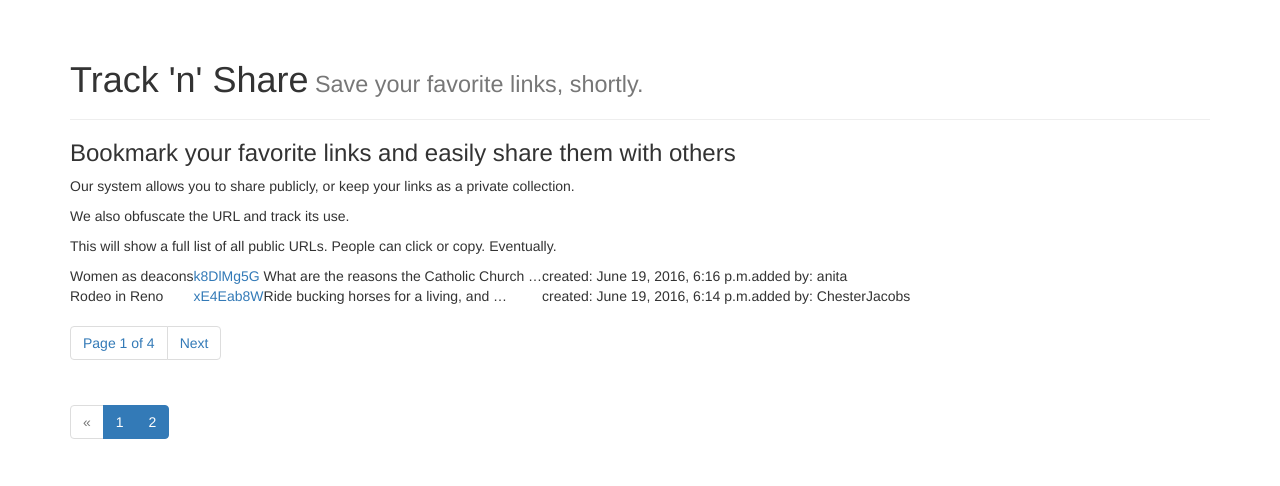
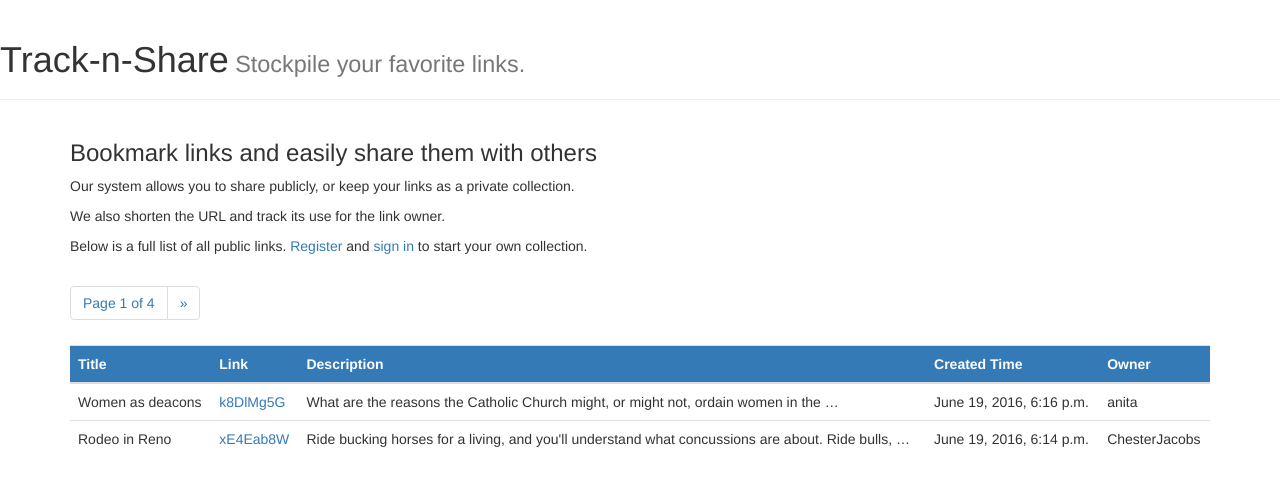
Before and after one commit to hpaasch/url_shortener, a Django app: page / in a window 1280 px wide. Shown: the part 50-536 px from the top of the page. Run offline with Django 3.2, Linux system fonts and the light colour scheme; data comes from the database, SQL or seed files in the repository; both versions use the stored data as it was after the commit; some libraries are stand-ins or nearby versions.

Commit message:
Table work underway. Some code cleanup. Tested.

```diff
--- a/shortener_app/static/shortener_app/css/main.css
+++ b/shortener_app/static/shortener_app/css/main.css
@@ -0,0 +1,4 @@
+th {
+    background-color: #337ab7;
+    color: #fff;
+}
--- a/shortener_app/views.py
+++ b/shortener_app/views.py
@@ -1,8 +1,8 @@
 from django.contrib.auth.forms import UserCreationForm
 from django.contrib.auth.models import User
 from django.core.urlresolvers import reverse_lazy
-from django.http import HttpResponse
-from django.shortcuts import render
+# from django.http import HttpResponse
+# from django.shortcuts import render
 from django.views.generic import RedirectView, TemplateView, CreateView, ListView, UpdateView, DeleteView
 from django.core.paginator import Paginator, EmptyPage, PageNotAnInteger
 from hashids import Hashids
@@ -53,7 +53,7 @@ class RegisterView(CreateView):
     success_url = "/login_view/"
 
 
-class AccountView(ListView):  # can this show a list of URLs?
+class AccountView(ListView):
     model = User
 
     def get_context_data(self, **kwargs):
@@ -79,7 +79,7 @@ class BookmarkCreateView(CreateView):
 class BookmarkUpdate(UpdateView):
     model = Bookmark
     fields = ['url', 'title', 'description']
-    template_name_suffix = '_update_form'  # is this needed?
+    # template_name_suffix = '_update_form'  # is this needed?
     template_name = 'bookmark_update.html'
 
 
@@ -89,14 +89,15 @@ class BookmarkDelete(DeleteView):
 
 # below is dead code so far. i think
 
-class LinkDetailView(TemplateView):
-    template_name = 'auth/user_list.html'
 
-    def get_context_data(self, **kwargs):
-        context = super(LinkDetailView, self).get_context_data(**kwargs)
-        context['author_list'] = Bookmark.objects.all()
-        return context
-
-
-class ClickView(ListView):
-    pass
+# class LinkDetailView(TemplateView):
+#     template_name = 'auth/user_list.html'
+#
+#     def get_context_data(self, **kwargs):
+#         context = super(LinkDetailView, self).get_context_data(**kwargs)
+#         context['author_list'] = Bookmark.objects.all()
+#         return context
+#
+#
+# class ClickView(ListView):
+#     pass
--- a/templates/base.html
+++ b/templates/base.html
@@ -4,11 +4,11 @@
 <html lang="en">
 <head>
     <meta charset="UTF-8">
-    <title>HEPurl</title>
+    <title>Track-n-Share</title>
     <link rel="stylesheet" href="{% static 'shortener_app/css/bootstrap.css' %}">
     <link rel="stylesheet" href="{% static 'shortener_app/css/main.css' %}">
-    {% block head %}
-    {% endblock %}
+{#    {% block head %}#}
+{#    {% endblock %}#}
 </head>
 <body>
     <nav class="navbar navbar-inverse navbar-static-top">
@@ -18,28 +18,20 @@
                 <a class="btn btn-primary btn-sm" href="{% url 'account_view' %}">View {{ request.user }}'s links</a>
                 <a class="btn btn-primary btn-sm" href="{% url 'bookmark_view' %}">Create new bookmark</a>
                 <a class="btn btn-primary btn-sm" href="{% url 'logout_view' %}?next={% url 'login_view' %}">Logout</a>
-                <p class="navbar-text navbar-right">Signed in as <a href="{% url 'account_view' %}"
-                                                                    class="navbar-link">{{ request.user }}</a></p>
+                <p class="navbar-text navbar-right">Signed in as <a href="{% url 'account_view' %}" class="navbar-link">{{ request.user }}</a></p>
             {% else %}
                 <a class="btn btn-primary btn-sm" href="{% url 'index_view' %}">Home</a>
                 <a class="btn btn-primary btn-sm" href="{% url 'register_view' %}">Register</a>
                 <a class="btn btn-primary btn-sm" href="{% url 'login_view' %}">Sign in</a>
-
             {% endif %}
-
         </div>
     </nav>
-
-    <!-- move header to here if it really stays the same on all pages -->
+    <div class="page-header">
+        <h1>Track-n-Share<small>  Stockpile your favorite links.</small></h1>
+    </div>
     <div class="container">
         {% block content %}
         {% endblock %}
     </div>
-    <div class="container">
-        {% block pagination %}
-        {% endblock %}
-    </div>
-
-
 </body>
 </html>
--- a/templates/index_view.html
+++ b/templates/index_view.html
@@ -2,31 +2,22 @@
 {% extends 'base.html' %}
 
 {% block content %}
-    <div class="page-header">
-        <h1>Track 'n' Share<small>  Save your favorite links, shortly.</small></h1>
-    </div>
-    <h3>Bookmark your favorite links and easily share them with others</h3>
+
+    {% if request.user.is_authenticated %}
+        <h3>All public booksmarks for all users.</h3>
+    {% else %}
+
+        <h3>Bookmark links and easily share them with others</h3>
             <p>Our system allows you to share publicly, or keep your links as a private collection.</p>
-        <p>We also obfuscate the URL and track its use. </p>
-        <p>This will show a full list of all public URLs. People can click or copy. Eventually.</p>
+            <p>We also shorten the URL and track its use for the link owner. </p>
+            <p>Below is a full list of all public links. <a href="{% url 'register_view' %}">Register</a> and <a href="{% url 'login_view' %}">sign in</a> to start your own collection.</p>
+    {% endif %}
 
-    <table id="public">
-        {% for bookmark in public_bookmarks %}
-            <tr>
-                <td>{{ bookmark.title }}</td>
-                <td><a href="{% url 'redirect_view' bookmark.short_code %}">{{ bookmark.short_code }} </a></td>
-                <td>{{ bookmark.description|truncatewords:7 }}</td>
-                <td>created: {{ bookmark.created }}</td>
-                <td>added by: {{ bookmark.url_user }}</td>
-            </tr>
-        {% endfor %}
-    </table>
-
-
+     <nav>
         <ul class="pagination">
         {% if public_bookmarks.has_previous %}
             <li>
-            <span><a href="?page={{ public_bookmarks.previous_page_number }}">Previous</a></span>
+                <span><a href="?page={{ public_bookmarks.previous_page_number }}"><span aria-hidden="true">&laquo</span></a></span>
             </li>
         {% endif %}
             <li class="">
@@ -34,25 +25,28 @@
             </li>
         {% if public_bookmarks.has_next %}
             <li>
-            <span><a href="?page={{ public_bookmarks.next_page_number }}">Next</a></span>
+                <span><a href="?page={{ public_bookmarks.next_page_number }}"><span aria-hidden="true">&raquo</span></a></span>
             </li>
         {% endif %}
         </ul>
+    </nav>
 
+    <table class="table table-hover" id="public">
+        <th>Title</th>
+        <th>Link</th>
+        <th>Description</th>
+        <th>Created Time</th>
+        <th>Owner</th>
+        <tbody>
+        {% for bookmark in public_bookmarks %}
+            <tr>
+                <td>{{ bookmark.title }}</td>
+                <td><a href="{% url 'redirect_view' bookmark.short_code %}"> {{ bookmark.short_code }} </a></td>
+                <td>{{ bookmark.description|truncatewords:15 }}</td>
+                <td>{{ bookmark.created }}</td>
+                <td>{{ bookmark.url_user }}</td>
+            </tr>
+        {% endfor %}
+        </tbody>
+    </table>
 {% endblock %}
-{% block pagination %}
-
-<nav>
-  <ul class="pagination">
-    <li class="disabled">
-        <span aria-hidden="true">&laquo</span>
-    </li>
-       <li class="active">
-      <span>1 <span class="sr-only">(current)</span></span>
-    </li>
-       <li class="active">
-      <span>2 <span class="sr-only">(current)</span></span>
-    </li>
-  </ul>
-</nav>
-{% endblock %}
--- a/url_shortener/urls.py
+++ b/url_shortener/urls.py
@@ -12,10 +12,10 @@ urlpatterns = [
     url(r'^register_view/$', views.RegisterView.as_view(), name='register_view'),  # register new user
     url(r'^login_view/$', login, name='login_view'),  # login existing user
     url(r'^accounts/profile/$', views.AccountView.as_view(), name='account_view'),  # all of user's links
-    url(r'^accounts/profile/clicks/$', views.ClickView.as_view(), name='click_view'),  # not used?
+    # url(r'^accounts/profile/clicks/$', views.ClickView.as_view(), name='click_view'),  # not used?
     url(r'^bookmark/create/$', views.BookmarkCreateView.as_view(), name='bookmark_view'),  # bookmark form
     url(r'^logout_view/$', logout, name='logout_view'),  # logout
-    url(r'^detail/$', views.LinkDetailView.as_view(), name='detail_view'),  # not used?
+    # url(r'^detail/$', views.LinkDetailView.as_view(), name='detail_view'),  # not used?
     url(r'^(?P<short_code>\w+)/$', views.LinkRedirectView.as_view(), name='redirect_view'),  # redirected and counted
     url(r'^update/(?P<pk>\d+)/$', views.BookmarkUpdate.as_view(), name='update_view'),  # update bookmark
     url(r'^delete/(?P<pk>\d+)/$', views.BookmarkDelete.as_view(), name='delete_view')  # delete bookmark
```
Also changed, not shown: templates/auth/user_list.html (+5 -7 lines), db.sqlite3. Lines whose indentation alone changed are shown as unchanged.
